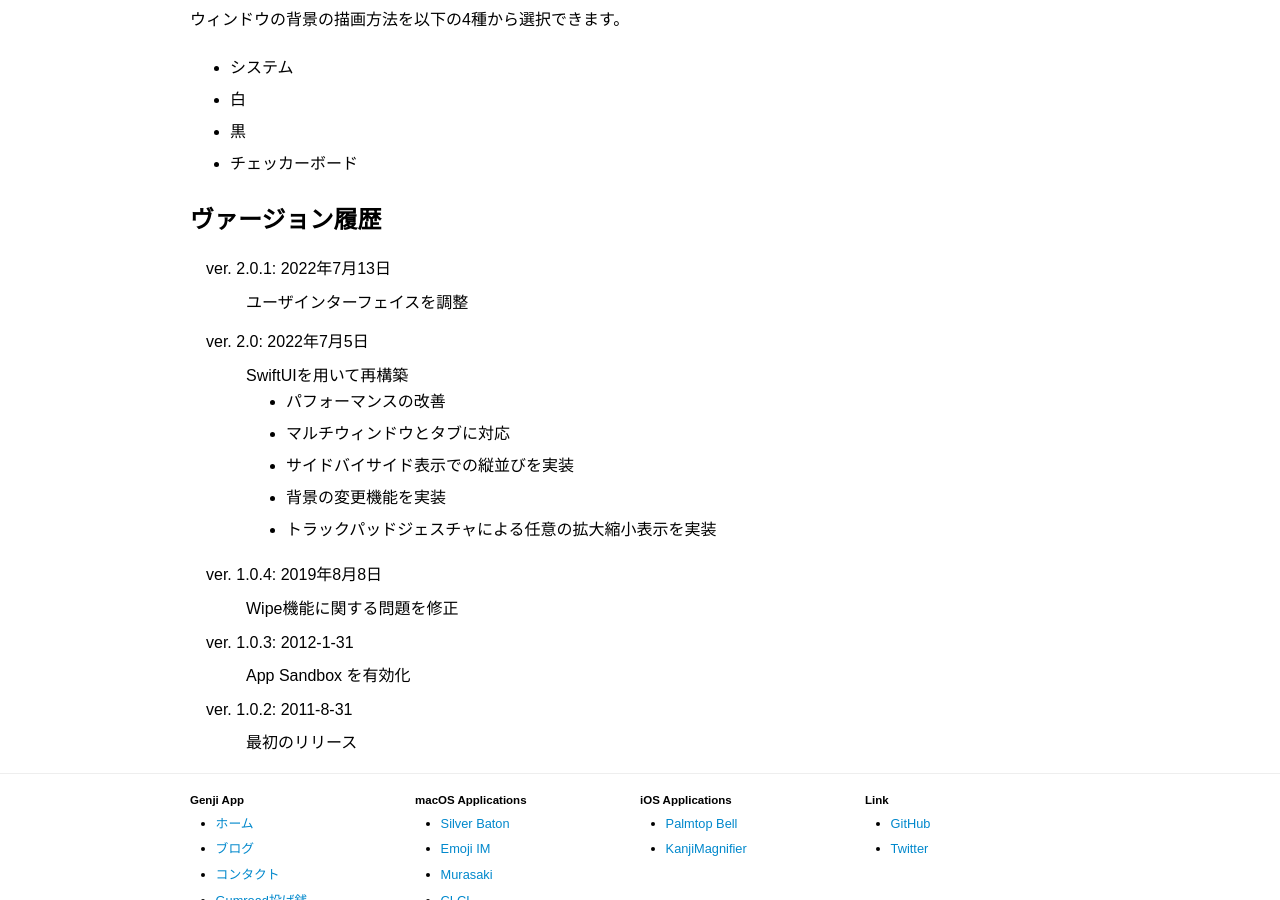
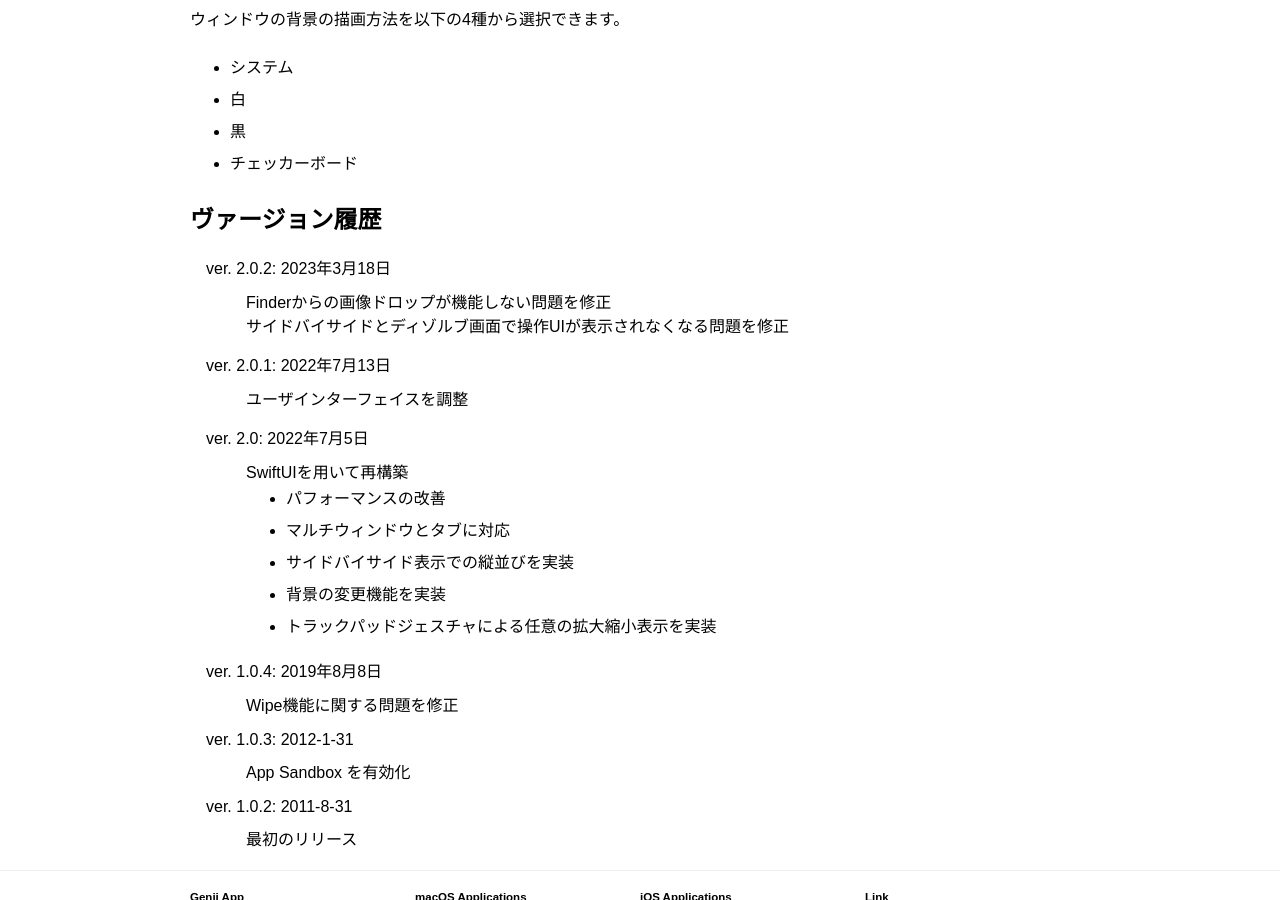
Before and after one commit to GenjiApp/genjiapp.github.io, a Jekyll site: the page built from mac/imagediff/index.html, in a window 1280 px wide and 900 px high, scrolled down 1997 px. Built offline with Jekyll 4.4.1, drawn with Linux system fonts in a browser that asks for light colours.

Commit message:
update ImageDiff ver. 2.0.2

```diff
--- a/mac/imagediff/index.html
+++ b/mac/imagediff/index.html
@@ -54,6 +54,10 @@ description: ImageDiffはふたつの画像間の差異をいくつかの方法
 
 <h2>ヴァージョン履歴</h2>
 <dl>
+  <dt>ver. 2.0.2: 2023年3月18日</dt>
+  <dd>Finderからの画像ドロップが機能しない問題を修正</dd>
+  <dd>サイドバイサイドとディゾルブ画面で操作UIが表示されなくなる問題を修正</dd>
+
   <dt>ver. 2.0.1: 2022年7月13日</dt>
   <dd>ユーザインターフェイスを調整</dd>
 
--- a/mac/imagediff/index_en.html
+++ b/mac/imagediff/index_en.html
@@ -52,6 +52,10 @@ description: ImageDiff is an application for macOS that helps you to find the di
 
 <h2>Version History</h2>
 <dl>
+  <dt>ver. 2.0.2: 2023-03-18</dt>
+  <dd>Fixed the problem image drop from Finder not working</dd>
+  <dd>Fixed the problem that caused control UI to not appear in Side by Side/Dissolve views</dd>
+
   <dt>ver. 2.0.1: 2022-07-13</dt>
   <dd>Fixed the user interface</dd>
 
```
